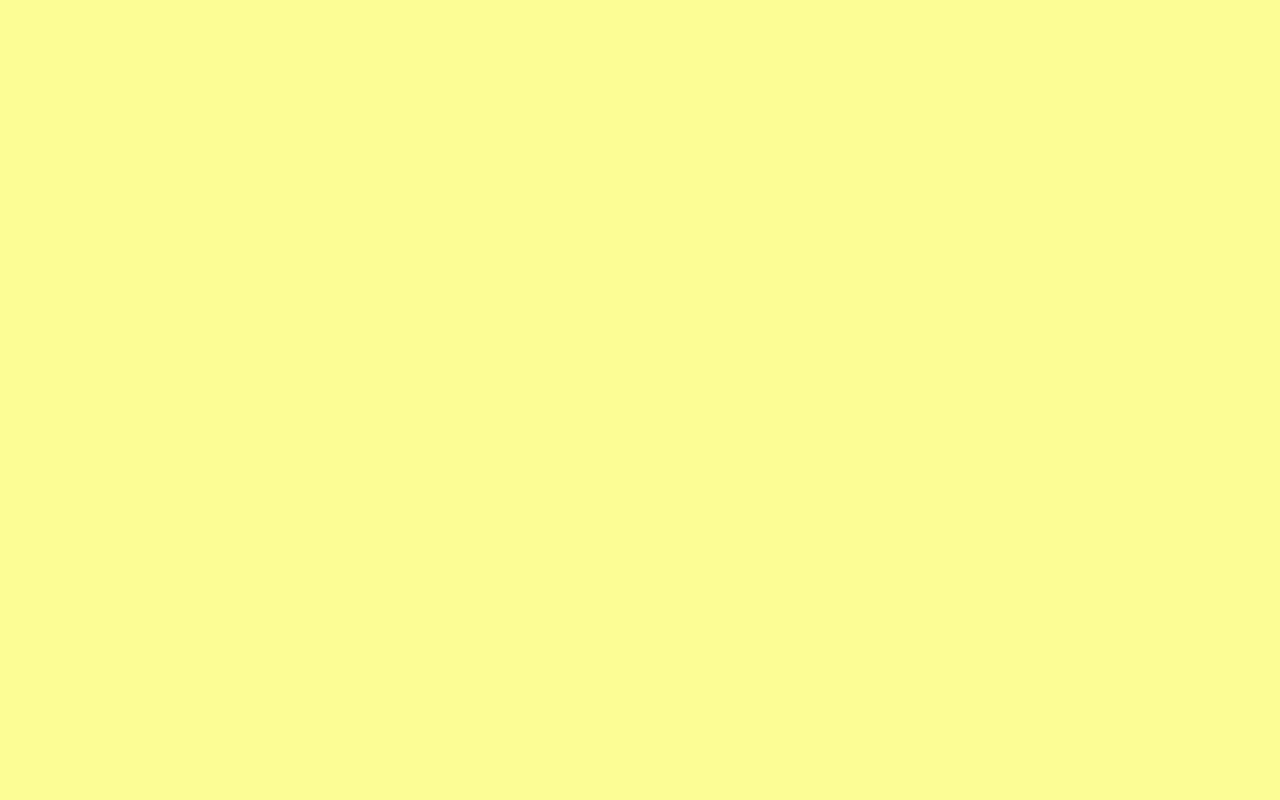
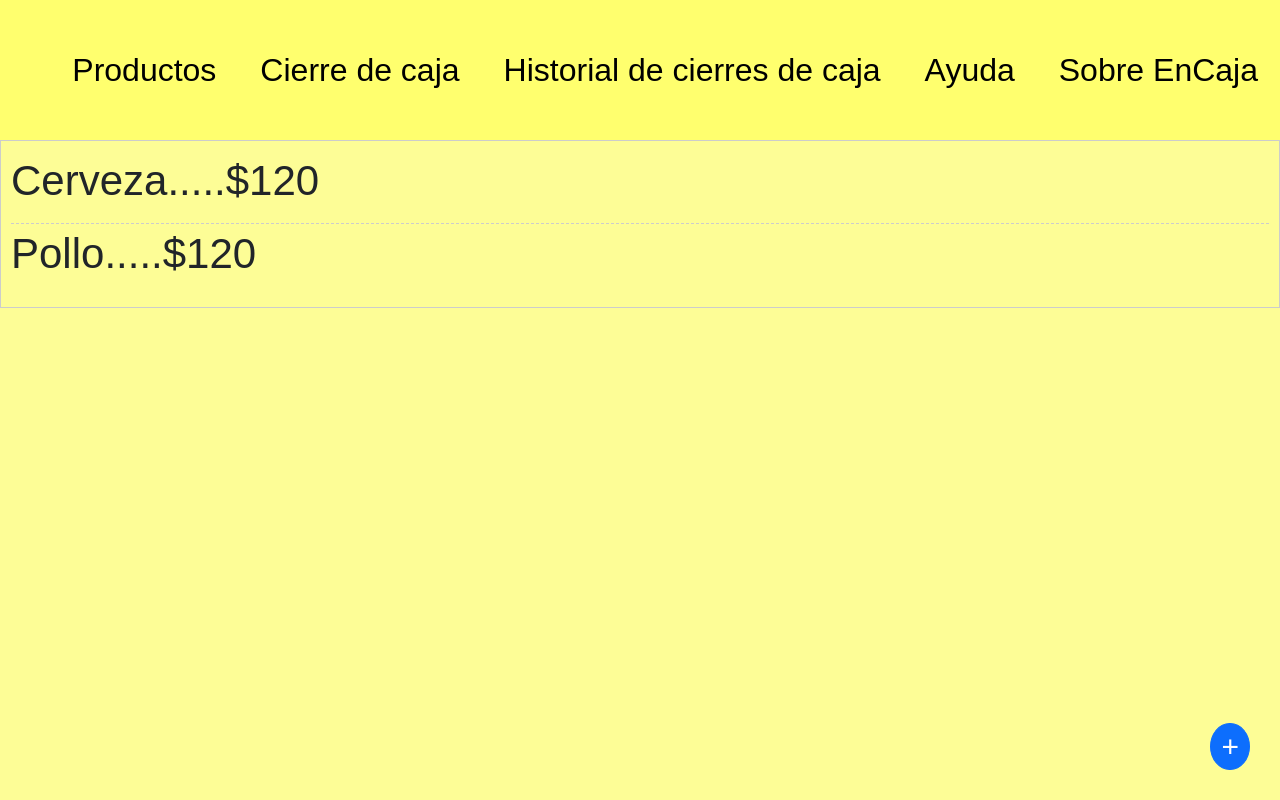
Before and after one commit to drt2856/demo-encaja, a React (Create React App) app: page /#/ in a window 1280 px wide. Before the commit this address led to /#/help. Built offline with nearby package versions, Linux system fonts and the light colour scheme.

Commit message:
Hplicando hash router en ves de browser router

```diff
--- a/src/App.js
+++ b/src/App.js
@@ -1,6 +1,5 @@
-
 import React from 'react';
-import { BrowserRouter as Router, Routes, Route } from 'react-router-dom';
+import { HashRouter as Router, Routes, Route, NavLink } from 'react-router-dom';
 import './App.css';
 import { CreateProduct } from './products/components/CreateProduct';
 import { ProductBalance } from './balances/components/ProductBalance';
@@ -11,33 +10,27 @@ import { Balances } from './balances/components/Balances';
 import { BalanceProvider } from './balances/context/BalanceProvider';
 import { Help } from './pages/Help';
 import { About } from './pages/About';
+import { Header } from './pages/Header';
 
 function App() {
-
-
   return (
-
     <ProductProvider>
       <BalanceProvider>
         <Router>
+          <Header/>
           <Routes>
-            <Route path="/demo-encaja/" element={<Products />} />
-            <Route path="/demo-encaja/product/" element={<Products />} />
-            <Route path="/demo-encaja/product/create/" element={<CreateProduct />} />
-            <Route path="/demo-encaja/product/:productId/" element={<ProductDetail />} />
-            <Route path="/demo-encaja/product/balance/" element={<ProductBalance />} />
-            <Route path="/demo-encaja/historical_balances/" element={<Balances />} />
-            <Route path="/demo-encaja/help/" element={<Help />} />
-            <Route path="/demo-encaja/about" element={<About />} />
+            <Route path="/" element={<Products />} />
+            <Route path="/product" element={<Products />} />
+            <Route path="/product/create" element={<CreateProduct />} />
+            <Route path="/product/:productId" element={<ProductDetail />} />
+            <Route path="/product/balance" element={<ProductBalance />} />
+            <Route path="/historical_balances" element={<Balances />} />
+            <Route path="/help" element={<Help />} />
+            <Route path="/about" element={<About />} />
           </Routes>
         </Router>
       </BalanceProvider>
-
     </ProductProvider>
-
-
-
-
   );
 }
 
--- a/src/balances/components/Balances.jsx
+++ b/src/balances/components/Balances.jsx
@@ -10,7 +10,6 @@ export function Balances() {
 
     return (
         <div>
-        <Header/>
             <ul className="notebook-list">
                 {balances && balances
                     .sort((a, b) => new Date(b.date) - new Date(a.date)) // Ordenar por fecha
--- a/src/balances/components/CreateBalance.jsx
+++ b/src/balances/components/CreateBalance.jsx
@@ -39,7 +39,7 @@ export function CreateBalance({ balances, setShowModal }) {
         createBalance(newBalance)
         setProducts(productsCopy)
         setShowModal("none")
-        navigate("/demo-encaja/historical_balances/")
+        navigate("/historical_balances/")
         alert("Cierre de caja realizado con exito")
     }
 
--- a/src/balances/components/ProductBalance.jsx
+++ b/src/balances/components/ProductBalance.jsx
@@ -65,7 +65,6 @@ export function ProductBalance() {
 
     return (
         <div>
-            <Header/>
             <table className="my-table">
                 <caption>Cierre de ventas
                     Obtuviste ${statics.ventas} en ventas {seeShow(" y $"+statics.ganancias+" en ganancia")}
--- a/src/pages/About.jsx
+++ b/src/pages/About.jsx
@@ -5,7 +5,6 @@ export function About() {
 
     return (
         <>
-            <Header />
 
             <section className="p-3">
     <article>
@@ -17,7 +16,7 @@ export function About() {
             minimalista, imitando a una libreta de notas para una mayor comodidad.
         </p>
         <p>
-            Esta web es una versión demo de EnCaja. Para saber más acerca de esto haga click <Link to={"/demo-encaja/help#pro"}>aquí</Link>. Manténgase en contacto para
+            Esta web es una versión demo de EnCaja. Para saber más acerca de esto haga click <Link to={"/help#pro"}>aquí</Link>. Manténgase en contacto para
             que no se pierda el lanzamiento de la versión PRO.
         </p>
     </article>
--- a/src/pages/Header.jsx
+++ b/src/pages/Header.jsx
@@ -11,19 +11,19 @@ export function Header() {
             <div className="collapse navbar-collapse navbar-text " id="navbarSupportedContent">
                 <ul className='navbar-nav ms-auto '>
                     <li className='nav-item'>
-                        <NavLink className='nav-link' to={"/demo-encaja/product"}>Productos</NavLink>
+                        <NavLink className='nav-link' to={"/product"}>Productos</NavLink>
                     </li>
                     <li className='nav-item'>
-                        <NavLink className='nav-link' to={"/demo-encaja/product/balance/"}>Cierre de caja</NavLink>
+                        <NavLink className='nav-link' to={"/product/balance/"}>Cierre de caja</NavLink>
                     </li>
                     <li className='nav-item'>
-                        <NavLink className='nav-link' to={"/demo-encaja/historical_balances"}>Historial de cierres de caja</NavLink>
+                        <NavLink className='nav-link' to={"/historical_balances"}>Historial de cierres de caja</NavLink>
                     </li>
                     <li className='nav-item'>
-                        <NavLink className='nav-link' to={"/demo-encaja/help"}>Ayuda</NavLink>
+                        <NavLink className='nav-link' to={"/help"}>Ayuda</NavLink>
                     </li>
                     <li className='nav-item'>
-                        <NavLink className='nav-link' to={"/demo-encaja/about"}>Sobre EnCaja</NavLink>
+                        <NavLink className='nav-link' to={"/about"}>Sobre EnCaja</NavLink>
                     </li>
                 </ul>
 
--- a/src/pages/Help.jsx
+++ b/src/pages/Help.jsx
@@ -6,16 +6,15 @@ export function Help() {
     const location = useLocation();
 
     useEffect(() => {
-      if (location.hash) {
-        const element = document.getElementById(location.hash.substring(1));
-        if (element) {
-          element.scrollIntoView({ behavior: 'smooth' });
+        if (location.hash) {
+            const element = document.getElementById(location.hash.substring(1));
+            if (element) {
+                element.scrollIntoView({ behavior: 'smooth' });
+            }
         }
-      }
     }, [location]);
     return (
         <>
-            <Header />
             <section className="p-3">
                 <h1>Ayuda</h1>
                 <p>La app cuenta con 3 secciones principales: Productos, Cierre de Caja e Historial de cierres de caja</p>
--- a/src/products/components/CreateProduct.jsx
+++ b/src/products/components/CreateProduct.jsx
@@ -32,7 +32,7 @@ export function CreateProduct() {
     function handleSubmit(event) {
         event.preventDefault();
         createProduct(product)
-        navigate("/demo-encaja/product/")
+        navigate("/product/")
     }
 
     return (
@@ -55,7 +55,7 @@ export function CreateProduct() {
                     <input type="number" id="firstCount" className="col-12" value={product.firstCount} onChange={handleChange} />
                 </div>
                 <div>
-                    <button className="btn btn-secondary mx-3" onClick={() => navigate("/demo-encaja/product/")} >
+                    <button className="btn btn-secondary mx-3" onClick={() => navigate("/product/")} >
                         <i className="material-symbols-outlined">
                             arrow_back
                         </i>
--- a/src/products/components/DeleteProduct.jsx
+++ b/src/products/components/DeleteProduct.jsx
@@ -9,7 +9,7 @@ export default function DeleteProduct({ setShowModal, productId }) {
 
     function deleteG(event) {
         deleteProduct(productId)
-        navigate("/demo-encaja/product/")
+        navigate("/product/")
     }
 
 
--- a/src/products/components/Product.jsx
+++ b/src/products/components/Product.jsx
@@ -19,7 +19,7 @@ export default function Product({ prevProduct }) {
         <>
             <div className="row"  >
 
-                <div className="col-11" onClick={() => navigate("/demo-encaja/product/" + product.id)}>
+                <div className="col-11" onClick={() => navigate("/product/" + product.id)}>
                     <h3>{product?.name}.....${product?.salePrice}</h3>
                 </div>
             </div>
--- a/src/products/components/ProductDetail.jsx
+++ b/src/products/components/ProductDetail.jsx
@@ -45,7 +45,7 @@ export function ProductDetail() {
                     <input type="number" id="firstCount" className="col-12" value={product.firstCount} onChange={handleChange} />
                 </div>
                 <div>
-                    <button className="btn btn-secondary mx-3" onClick={() => navigate("/demo-encaja/product/")} >
+                    <button className="btn btn-secondary mx-3" onClick={() => navigate("/product/")} >
                         <i className="material-symbols-outlined">arrow_back</i>
                     </button>
                     <button className="btn btn-danger mx-3" onClick={() => setShowModal("DELETE")}>
--- a/src/products/components/Products.jsx
+++ b/src/products/components/Products.jsx
@@ -1,7 +1,6 @@
 import { NavLink } from "react-router-dom"
 import { useProduct } from "../hooks/useProduct"
 import Product from "./Product"
-import { Header } from "../../pages/Header"
 
 export function Products() {
 
@@ -9,17 +8,14 @@ export function Products() {
 
     return (
         <div>
-
-            <Header/>
-
-            <ul class="notebook-list">
+            <ul className="notebook-list">
                 {products.map(product => (
                     product.enabled === true && <li><Product key={product.id} prevProduct={product} /></li>
                 ))}
             </ul>
 
             <NavLink
-                to={"/demo-encaja/product/create/"}
+                to={"/product/create/"}
                 className="btn btn-primary redounder"
             >+</NavLink>
 
```
